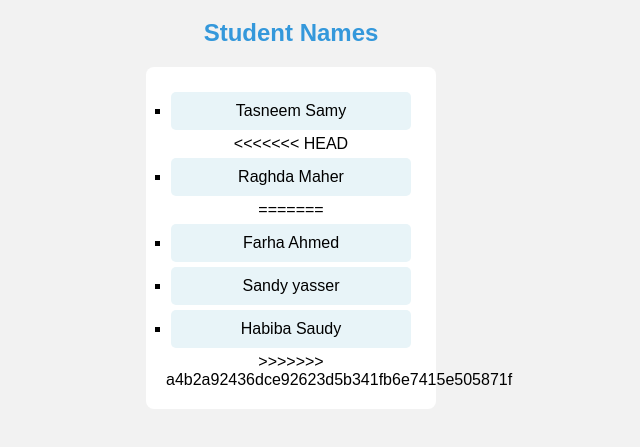
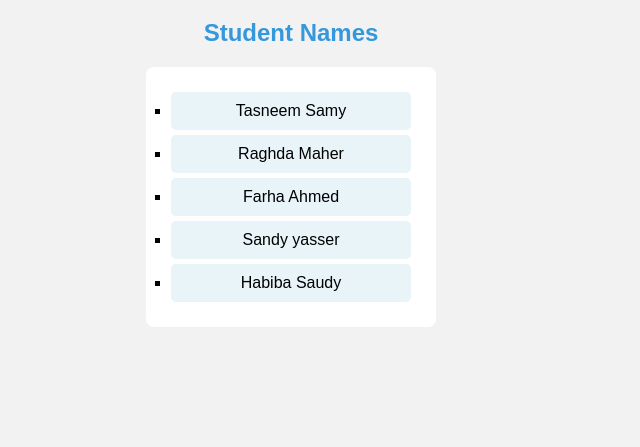
Before and after one commit to neema233/AI47_Version_Control, a plain HTML site: page index.html in a window 1280 px wide. Shown: the part 99-546 px from the top of the page, without its empty margins (349-989 px from the left). Drawn offline with Linux system fonts and the light colour scheme.

Commit message:
fix conflict #5 : resolve merge conflict

```diff
--- a/index.html
+++ b/index.html
@@ -14,13 +14,10 @@
 
     <ul id="nameList">
         <li>Tasneem Samy</li>
-<<<<<<< HEAD
         <li>Raghda Maher</li>
-=======
         <li>Farha Ahmed</li>
         <li>Sandy yasser </li>
         <li>Habiba Saudy</li>
->>>>>>> a4b2a92436dce92623d5b341fb6e7415e505871f
 
     </ul>
 
```
